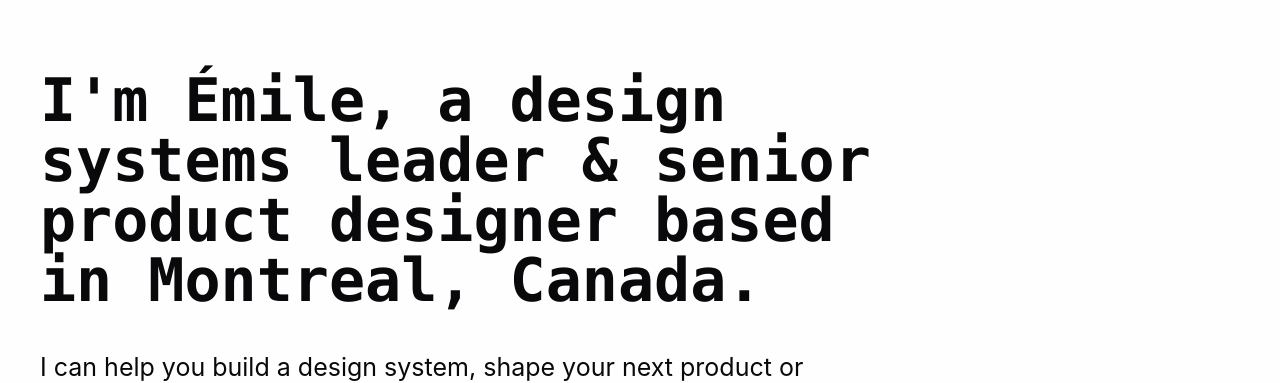
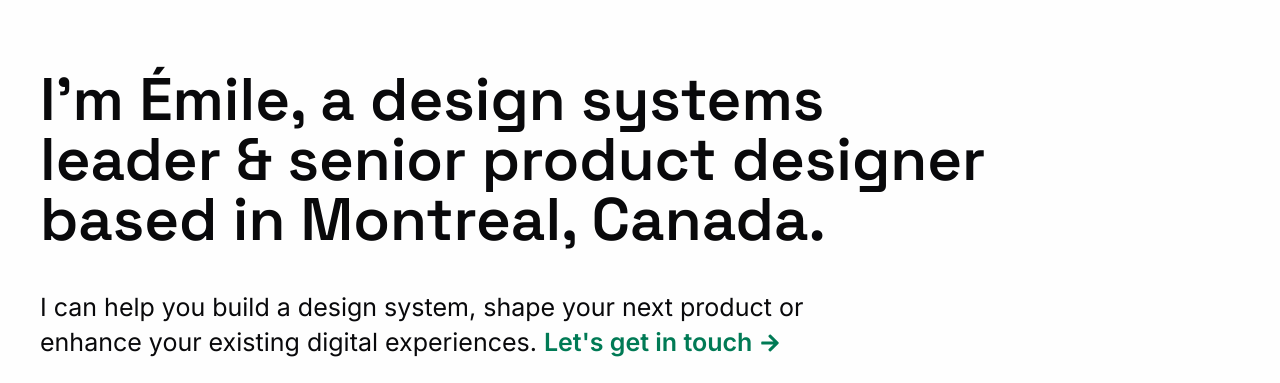
Before and after one commit to emileaublet/website, a Next.js app: page / in a window 1280 px wide. Shown: the part 150-533 px from the top of the page. Built offline with nearby package versions, Linux system fonts and the light colour scheme.

Commit message:
Fix Tailwind font aliases

```diff
--- a/app/global.css
+++ b/app/global.css
@@ -1,8 +1,8 @@
 @import "tailwindcss";
 
 @theme {
-  --font-family-sans: var(--font-inter);
-  --font-family-mono: var(--font-space-grotesk);
+  --font-sans: var(--font-inter);
+  --font-mono: var(--font-space-grotesk);
 }
 
 :root {
```
